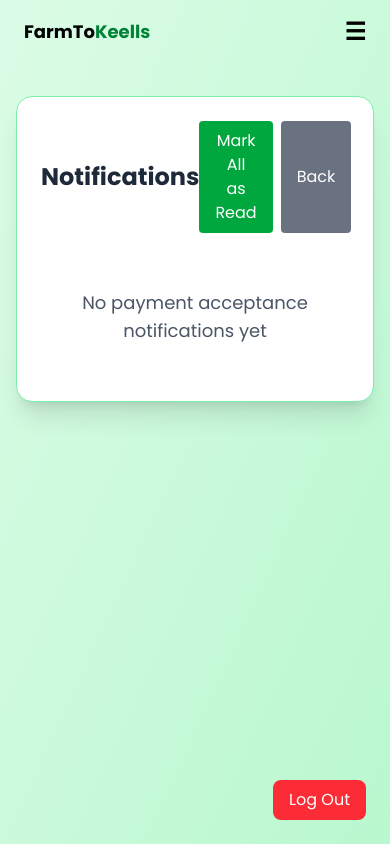
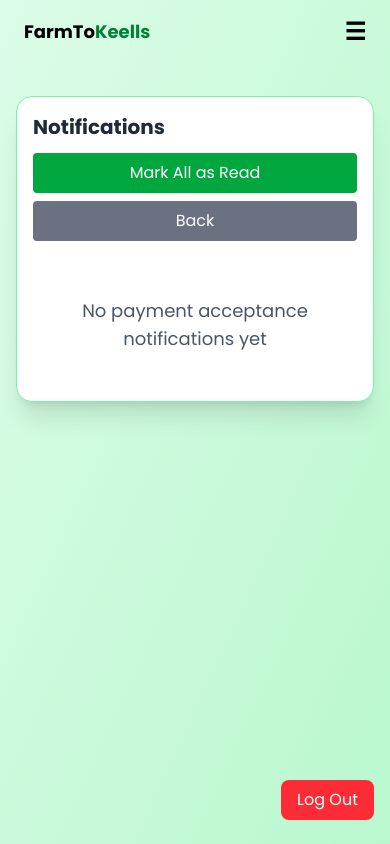
Before and after one commit to sajitha00/Farm-to-Keells, a React (Vite) app in the folder Farm-to-keels/: page /SuperMarketNotification in a window 390 px wide. Built offline with nearby package versions, Linux system fonts and the light colour scheme.

Commit message:
do some responsive things

```diff
--- a/Farm-to-keels/src/pages/SuperMarketNotification.jsx
+++ b/Farm-to-keels/src/pages/SuperMarketNotification.jsx
@@ -122,27 +122,29 @@ const SuperMarketNotification = () => {
 
   if (error) {
     return (
-      <div className="flex items-center justify-center min-h-screen">
-        <p className="text-lg text-red-600">{error}</p>
+      <div className="flex items-center justify-center min-h-screen px-4">
+        <p className="text-lg text-red-600 text-center">{error}</p>
       </div>
     );
   }
 
   return (
     <div className="min-h-screen pt-24 px-4 sm:px-8 bg-gradient-to-br from-green-100 to-green-200">
-      <div className="max-w-6xl mx-auto bg-white p-6 rounded-2xl shadow-xl border border-green-300 relative">
-        <div className="flex justify-between items-center mb-6">
-          <h1 className="text-2xl font-bold text-gray-800">Notifications</h1>
-          <div className="flex gap-2">
+      <div className="max-w-6xl mx-auto bg-white p-4 sm:p-6 rounded-2xl shadow-xl border border-green-300">
+        <div className="flex flex-col sm:flex-row sm:justify-between sm:items-center mb-6 gap-3">
+          <h1 className="text-xl sm:text-2xl font-bold text-gray-800">
+            Notifications
+          </h1>
+          <div className="flex flex-col sm:flex-row gap-2 w-full sm:w-auto">
             <button
               onClick={markAllAsRead}
-              className="px-4 py-2 bg-green-600 text-white rounded hover:bg-green-700 transition"
+              className="w-full sm:w-auto px-4 py-2 bg-green-600 text-white rounded hover:bg-green-700 transition"
             >
               Mark All as Read
             </button>
             <button
               onClick={handleBack}
-              className="px-4 py-2 bg-gray-500 text-white rounded hover:bg-gray-600 transition"
+              className="w-full sm:w-auto px-4 py-2 bg-gray-500 text-white rounded hover:bg-gray-600 transition"
             >
               Back
             </button>
@@ -154,7 +156,7 @@ const SuperMarketNotification = () => {
             <div className="animate-spin rounded-full h-12 w-12 border-t-2 border-b-2 border-green-500"></div>
           </div>
         ) : notifications.length > 0 ? (
-          <div className="space-y-4">
+          <div className="space-y-4 max-h-[60vh] overflow-auto pr-1">
             {notifications.map((notification) => {
               const match = notification.message.match(
                 /Farmer (.+) has accepted your payment of \$(\d+)\./
@@ -165,37 +167,39 @@ const SuperMarketNotification = () => {
               return (
                 <div
                   key={notification.id}
-                  className={`p-4 rounded-lg border flex flex-col sm:flex-row justify-between sm:items-center ${
+                  className={`p-4 sm:p-6 rounded-lg border flex flex-col gap-2 sm:flex-row sm:justify-between sm:items-center ${
                     !notification.is_read
                       ? "bg-blue-50 border-blue-200"
                       : "bg-white border-gray-200"
                   }`}
                 >
-                  <div>
+                  <div className="text-sm sm:text-base">
                     <h3 className="font-medium text-gray-800 mb-1">
                       Payment Accepted
                     </h3>
-                    <p className="text-gray-700">Farmer: {farmerName}</p>
+                    <p className="text-gray-700 break-words">
+                      Farmer: {farmerName}
+                    </p>
                     <p className="text-gray-700">
                       Amount: LKR {(parseInt(amount) * 300).toLocaleString()}{" "}
                       (USD {amount})
                     </p>
-                    <p className="text-sm text-gray-500 mt-1">
+                    <p className="text-xs text-gray-500 mt-1">
                       {new Date(notification.created_at).toLocaleString()}
                     </p>
                   </div>
-                  <div className="flex gap-3 mt-3 sm:mt-0">
+                  <div className="flex gap-3 text-sm mt-2 sm:mt-0">
                     {!notification.is_read && (
                       <button
                         onClick={() => markAsRead(notification.id)}
-                        className="text-sm text-blue-600 hover:text-blue-800"
+                        className="text-blue-600 hover:text-blue-800"
                       >
                         Mark as Read
                       </button>
                     )}
                     <button
                       onClick={() => deleteNotification(notification.id)}
-                      className="text-sm text-red-600 hover:text-red-800"
+                      className="text-red-600 hover:text-red-800"
                     >
                       Remove
                     </button>
@@ -214,7 +218,7 @@ const SuperMarketNotification = () => {
       </div>
 
       {/* Logout Button */}
-      <div className="fixed bottom-6 right-6">
+      <div className="fixed bottom-6 right-4 sm:right-6 z-50">
         <button
           onClick={handleLogout}
           className="bg-red-500 hover:bg-red-600 text-white px-4 py-2 rounded-lg"
```
